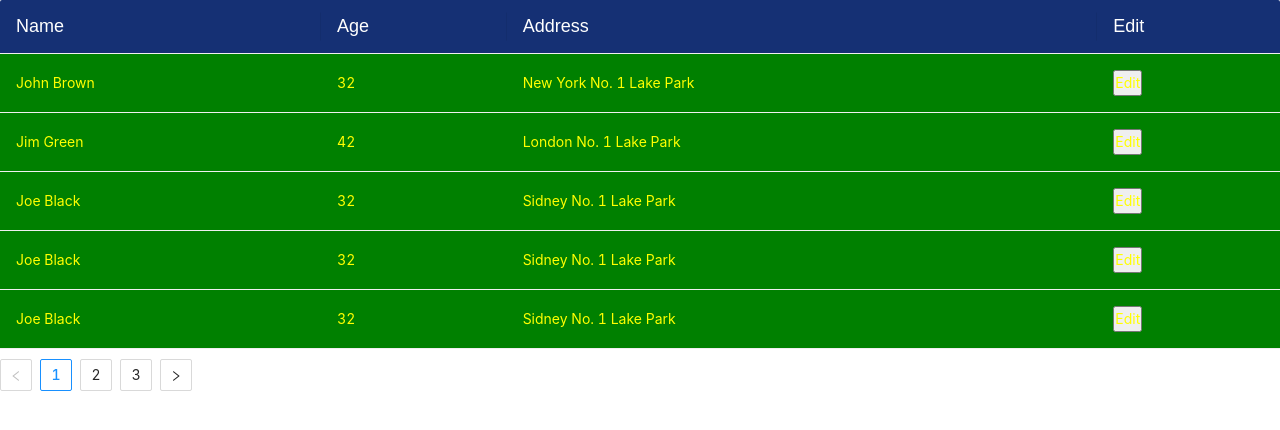
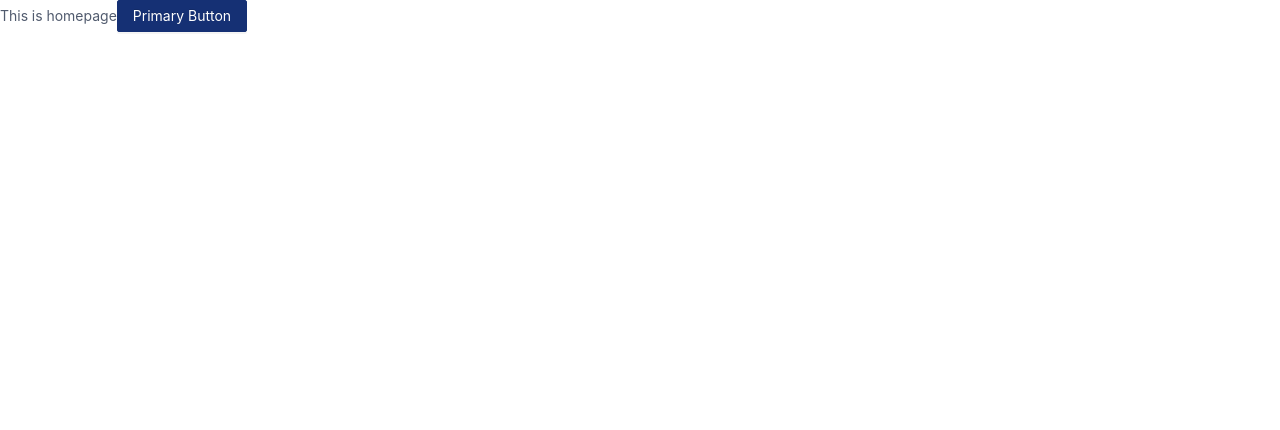
Before and after one commit to w3ngithub/wenhub, a Next.js app: page / in a window 1280 px wide. Shown: the top 430 px of the page. Built offline with nearby package versions, Linux system fonts and the light colour scheme.

Commit message:
modified table and restored the index.js page to its original form

```diff
--- a/pages/index.js
+++ b/pages/index.js
@@ -1,93 +1,10 @@
-import PaginateTable from 'components/modules/PaginateTable'
 import React from 'react'
+import Button from 'elements/Button'
 
-const data = [
-  {
-    key: '1',
-    name: 'John Brown',
-    age: 32,
-    address: 'New York No. 1 Lake Park',
-    edit: <button onClick={() => console.log(1)}>Edit</button>
-  },
-  {
-    key: '2',
-    name: 'Jim Green',
-    age: 42,
-    address: 'London No. 1 Lake Park',
-    edit: <button onClick={() => console.log(2)}>Edit</button>
-  },
-  {
-    key: '3',
-    name: 'Joe Black',
-    age: 32,
-    address: 'Sidney No. 1 Lake Park',
-    edit: <button onClick={() => console.log(3)}>Edit</button>
-  },
-  {
-    key: '4',
-    name: 'Joe Black',
-    age: 32,
-    address: 'Sidney No. 1 Lake Park',
-    edit: <button onClick={() => console.log(4)}>Edit</button>
-  },
-  {
-    key: '5',
-    name: 'Joe Black',
-    age: 32,
-    address: 'Sidney No. 1 Lake Park',
-    edit: <button onClick={() => console.log(5)}>Edit</button>
-  },
-  {
-    key: '6',
-    name: 'Joe Black',
-    age: 32,
-    address: 'Sidney No. 1 Lake Park',
-    edit: <button onClick={() => console.log(6)}>Edit</button>
-  },
-  {
-    key: '7',
-    name: 'Joe Black',
-    age: 32,
-    address: 'Sidney No. 1 Lake Park',
-    edit: <button onClick={() => console.log(7)}>Edit</button>
-  },
-  {
-    key: '8',
-    name: 'Joe Black',
-    age: 32,
-    address: 'Sidney No. 1 Lake Park',
-    edit: <button onClick={() => console.log(8)}>Edit</button>
-  },
-  {
-    key: '9',
-    name: 'Joe Black',
-    age: 32,
-    address: 'Sidney No. 1 Lake Park',
-    edit: <button onClick={() => console.log(9)}>Edit</button>
-  },
-  {
-    key: '10',
-    name: 'Joe Black',
-    age: 32,
-    address: 'Sidney No. 1 Lake Park',
-    edit: <button onClick={() => console.log(10)}>Edit</button>
-  },
-  {
-    key: '11',
-    name: 'Joe Black',
-    age: 32,
-    address: 'Sidney No. 1 Lake Park',
-    edit: <button onClick={() => console.log(11)}>Edit</button>
-  },
-]
 function Home() {
-
   return (
     <div>
-      <PaginateTable
-        data={data}
-        tableBodyStyle={{ background: "green", color: "yellow" }}
-      />
+      This is homepage<Button></Button>
     </div>
   )
 }
```
